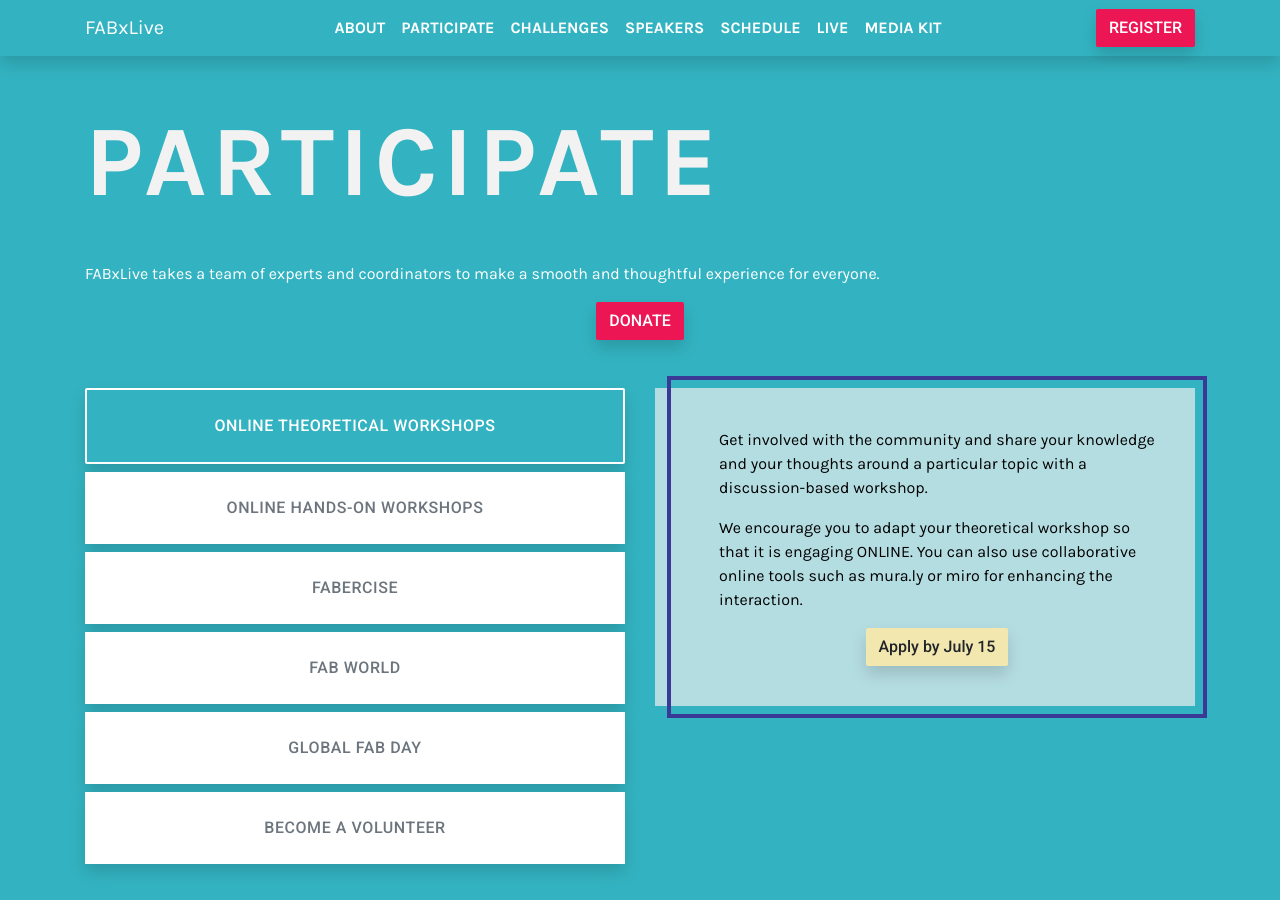
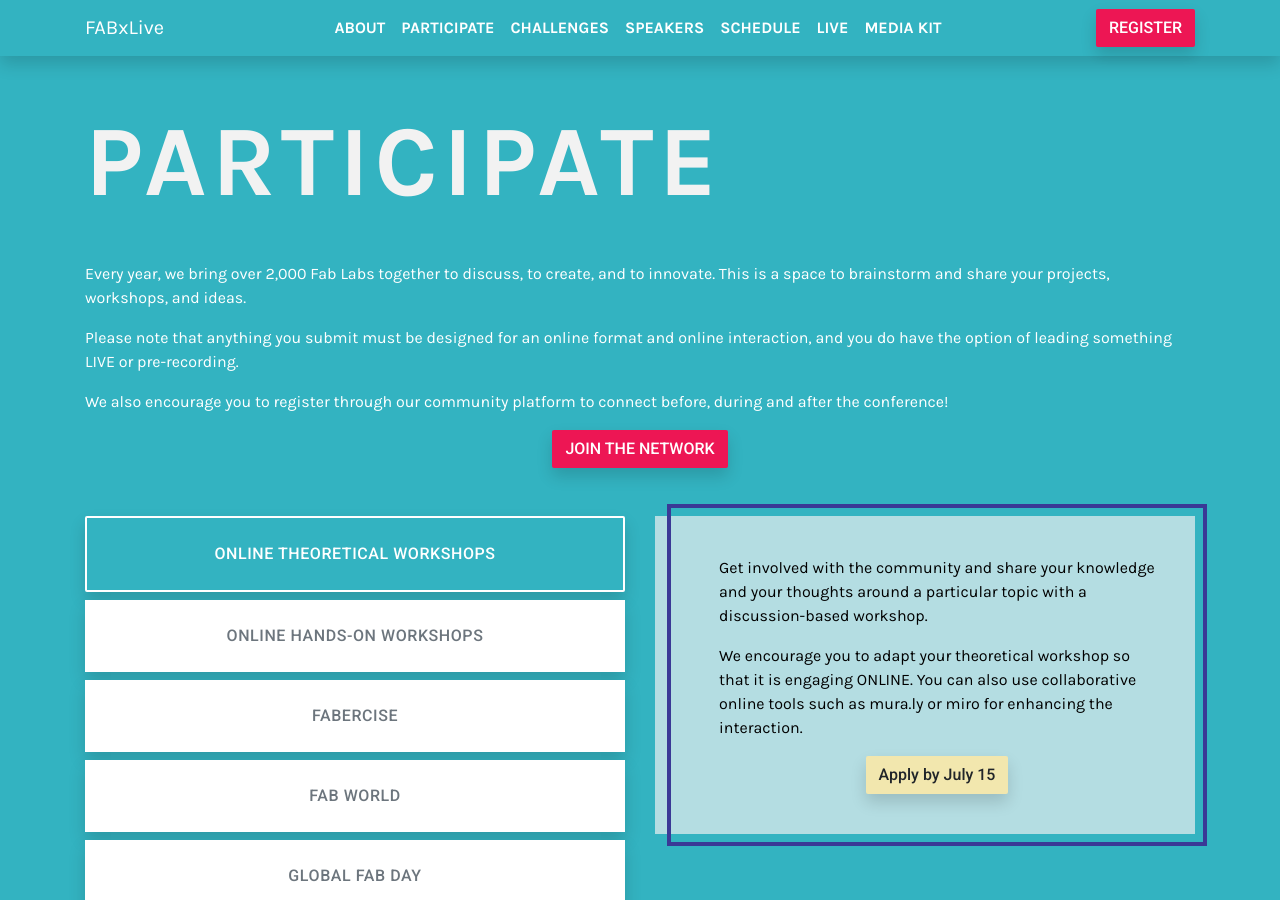
Before and after one commit to fabfoundation/fabxlive2020, a Jekyll site: the page built from index.html, in a window 1280 px wide and 900 px high, scrolled down 1928 px. Built offline with Jekyll 4.4.1, drawn with Linux system fonts in a browser that asks for light colours; nearby versions of some CDN libraries.

Commit message:
Update index.html

```diff
--- a/index.html
+++ b/index.html
@@ -119,10 +119,16 @@ title: FABxLive
   <div class="container">
     <h1>PARTICIPATE</h1>
     <p>
-    FABxLive takes a team of experts and coordinators to make a smooth and thoughtful experience for everyone.
+    Every year, we bring over 2,000 Fab Labs together to discuss, to create, and to innovate. This is a space to brainstorm and share your projects, workshops, and ideas.
+    </p>
+    <p>
+    Please note that anything you submit must be designed for an online format and online interaction, and you do have the option of leading something LIVE or pre-recording.
+    </p>
+    <p>
+    We also encourage you to register through our community platform to connect before, during and after the conference!
     </p>
     <div class="text-center mb-5">
-      <a class="btn bg-red shadow" href="https://www.paypal.com/cgi-bin/webscr?cmd=_s-xclick&hosted_button_id=34FLFMHL4ACB6&source=url" target="_blank">DONATE</a>
+      <a class="btn bg-red shadow" href="https://www.paypal.com/cgi-bin/webscr?cmd=_s-xclick&hosted_button_id=34FLFMHL4ACB6&source=url" target="_blank">JOIN THE NETWORK</a>
     </div>
 
     <article class="row">
```
